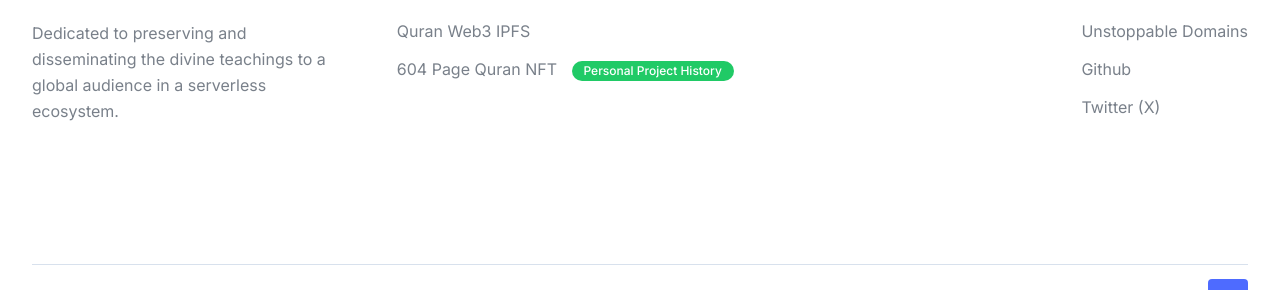
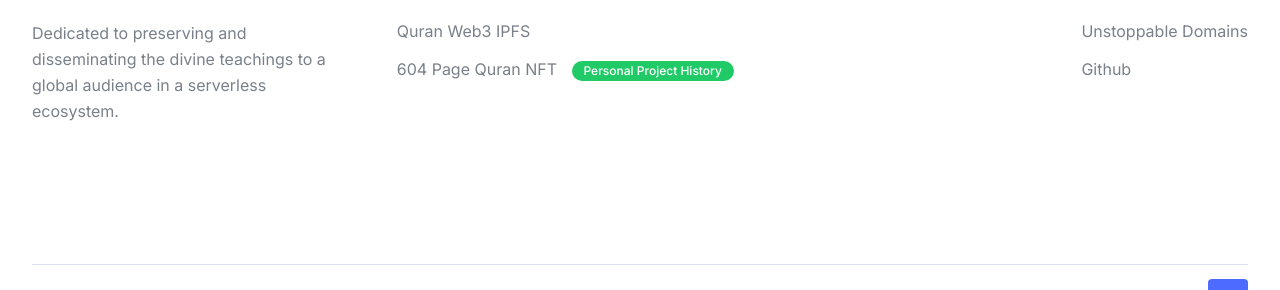
Before and after one commit to quran-web3/quran-web3.github.io, a Jekyll site: the page built from index.html, in a window 1280 px wide and 900 px high, scrolled down 6625 px. Shown: the part 549-839 px from the top of the window. Built offline with Jekyll 4.4.1, drawn with Linux system fonts in a browser that asks for light colours.

Commit message:
Update home.html

```diff
--- a/_layouts/home.html
+++ b/_layouts/home.html
@@ -604,7 +604,6 @@
                 <ul>
                   <li><a href="https://ud.me/quran-web3.nft" target="_blank" class="sc xl vb">Unstoppable Domains</a></li>
                   <li><a href="https://github.com/quran-web3" target="_blank" class="sc xl vb">Github</a></li>
-                  <li><a href="https://twitter.com/quran_web3" target="_blank" class="sc xl vb">Twitter (X)</a></li>
                 </ul>
               </div>
             </div>
```
